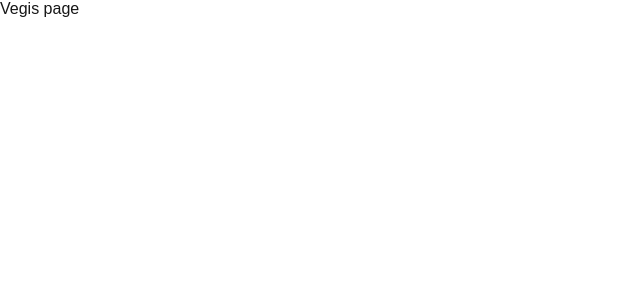
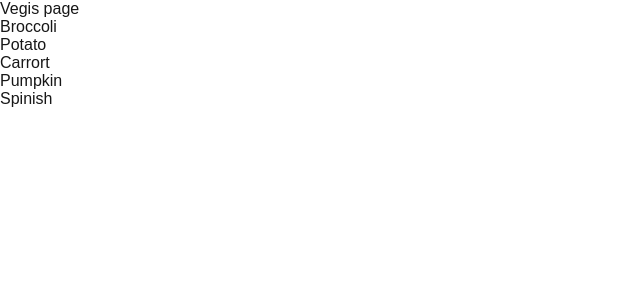
Before and after one commit to DeepikaRajapaksha/First_Next.js-App, a Next.js app: page /products/vegis in a window 1280 px wide. Shown: the top 300 px of the page, without its empty margins (0-640 px from the left). Built offline with nearby package versions, Linux system fonts and the light colour scheme.

Commit message:
Dynamic page navigation

```diff
--- a/src/app/products/vegis/page.jsx
+++ b/src/app/products/vegis/page.jsx
@@ -1,9 +1,44 @@
 import React from 'react'
+import Link from 'next/link'
 
-function page() {
+function Page() {
+
+  const vegis = [
+    {
+      id: 1,
+      veginame : "Broccoli"
+    },
+    {
+      id: 2,
+      veginame : "Potato"
+    },
+    {
+      id: 3,
+      veginame : "Carrort"
+    },
+    {
+      id: 4,
+      veginame : "Pumpkin"
+    },
+    {
+      id: 5,
+      veginame : "Spinish"
+    },
+  ];
+
   return (
-    <div>Vegis page</div>
-  )
+    <>
+      <div>Vegis page</div>
+
+      <ul>
+        {vegis.map((vegi) => (
+          <li key={vegi.id}>
+            <Link href={`/products/vegis/${vegi.veginame}`}>{vegi.veginame}</Link>
+          </li>
+        ))}
+      </ul>
+    </>
+  );
 }
 
-export default page
+export default Page;
```
Also changed, not shown: src/app/page.jsx (+12 -0 lines).
